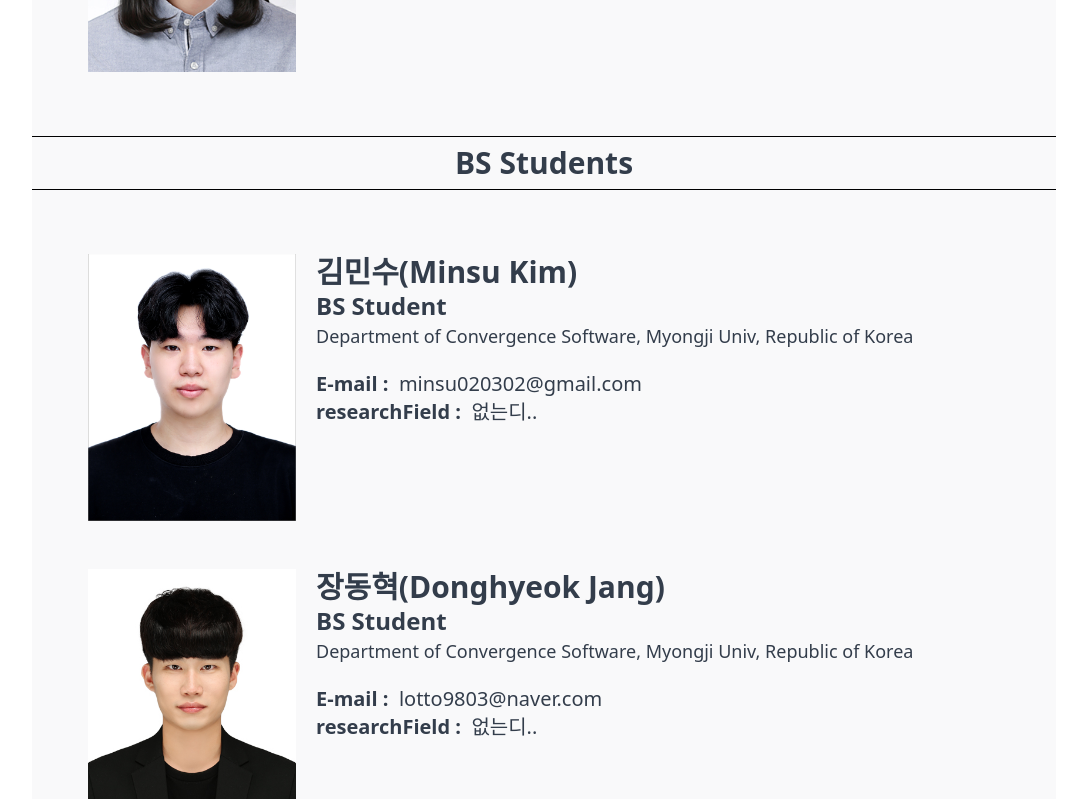
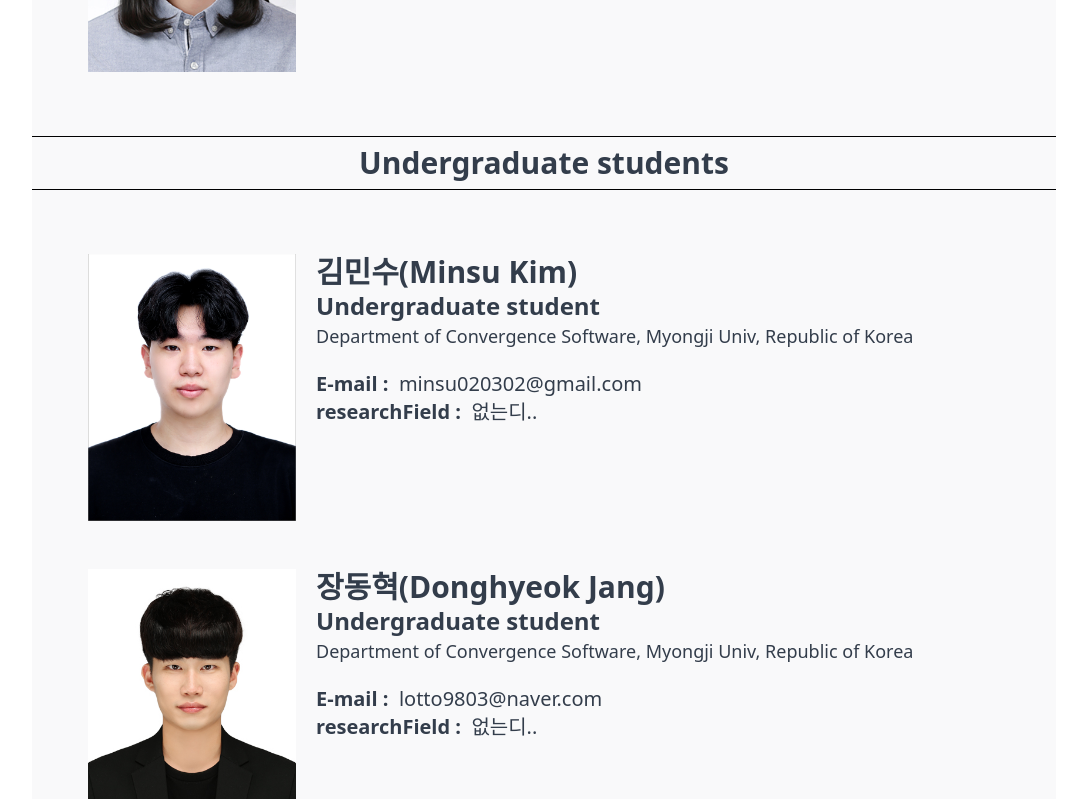
Before and after one commit to UXMUnderGraduate/UXM-Lab-FE, a Next.js app in the folder Next_v1/: page /members in a window 1280 px wide. Shown: the part 2340-3139 px from the top of the page, without its empty margins (96-1183 px from the left). Built offline with nearby package versions, Linux system fonts and the light colour scheme.

Commit message:
Refactor : BS -> Undergraduate

```diff
--- a/Next_v1/src/components/members/CardList.tsx
+++ b/Next_v1/src/components/members/CardList.tsx
@@ -47,7 +47,7 @@ const dummy = [
     isAlumni: false,
     researchField: '없는디..', //연구분야
     email: 'minsu020302@gmail.com',
-    degree: 'BS Student',
+    degree: 'Undergraduate student',
     img: '/images/minsu.jpg',
   },
   {
@@ -58,7 +58,7 @@ const dummy = [
     isAlumni: false,
     researchField: '없는디..', //연구분야
     email: 'lotto9803@naver.com',
-    degree: 'BS Student',
+    degree: 'Undergraduate student',
     img: '/images/donghyeok.jpeg',
   },
   {
@@ -69,7 +69,7 @@ const dummy = [
     isAlumni: false,
     researchField: '없는디..', //연구분야
     email: 'sooooooohyeon5@naver.com',
-    degree: 'BS Student',
+    degree: 'Undergraduate student',
     img: '/images/sohyeon.jpeg',
   },
   {
@@ -80,7 +80,7 @@ const dummy = [
     isAlumni: false,
     researchField: '없는디..', //연구분야
     email: 'rldndco@mju.ac.kr',
-    degree: 'BS Student',
+    degree: 'Undergraduate student',
     img: '/images/giwoong.jpeg',
   },
   {
@@ -91,7 +91,7 @@ const dummy = [
     isAlumni: false,
     researchField: '없는디..', //연구분야
     email: 'hsj106@mju.ac.kr',
-    degree: 'BS Student',
+    degree: 'Undergraduate student',
     img: '/images/seonjae.jpg',
   },
   {
@@ -113,7 +113,7 @@ const dummy = [
     isAlumni: false,
     researchField: '없는디..', //연구분야
     email: 'dudghks021121@gmail.com',
-    degree: 'BS Student',
+    degree: 'Undergraduate student',
     img: '/images/younhwan.jpeg',
   },
   {
@@ -124,7 +124,7 @@ const dummy = [
     isAlumni: true,
     researchField: '없는디..', //연구분야
     email: 'djyou128@gmail.com',
-    degree: 'BS Student',
+    degree: 'Undergraduate student',
     img: '/images/dojin.jpeg',
     companyAndDepartment: 'VCNC backend Developor',
   },
@@ -136,24 +136,24 @@ const dummy = [
     isAlumni: true,
     researchField: '없는디..', //연구분야
     email: 'test@test.com',
-    degree: 'BS Student',
+    degree: 'Undergraduate student',
     img: '',
     companyAndDepartment: 'VCNC backend Developor',
   },
 ];
 
 const CardList: React.FC = () => {
-  const BSList = filteredList(dummy, ['Advisor', 'MS Student', 'Ph.D. Student', 'Ph.D. Candidate'], true);
+  const UGList = filteredList(dummy, ['Advisor', 'MS Student', 'Ph.D. Student', 'Ph.D. Candidate'], true);
 
-  const MSList = filteredList(dummy, ['Advisor', 'BS Student', 'Ph.D. Student', 'Ph.D. Candidate'], true);
+  const MSList = filteredList(dummy, ['Advisor', 'Undergraduate student', 'Ph.D. Student', 'Ph.D. Candidate'], true);
 
-  const Ph_D_C_List = filteredList(dummy, ['Advisor', 'BS Student', 'MS Student', 'Ph.D. Student'], true);
+  const Ph_D_C_List = filteredList(dummy, ['Advisor', 'Undergraduate student', 'MS Student', 'Ph.D. Student'], true);
 
-  const Ph_D_S_List = filteredList(dummy, ['Advisor', 'BS Student', 'MS Student', 'Ph.D. Candidate'], true);
+  const Ph_D_S_List = filteredList(dummy, ['Advisor', 'Undergraduate student', 'MS Student', 'Ph.D. Candidate'], true);
 
   const alumniList = filteredList(dummy, [], false);
 
-  console.log(BSList);
+  console.log(UGList);
   return (
     <div className="w-full text-center">
       <TitleHorizon>Professor</TitleHorizon>
@@ -202,16 +202,16 @@ const CardList: React.FC = () => {
             />
           );
         })}
-      <TitleHorizon>BS Students</TitleHorizon>
-      {BSList &&
-        BSList.map((data) => {
+      <TitleHorizon>Undergraduate students</TitleHorizon>
+      {UGList &&
+        UGList.map((data) => {
           return (
             <CardItemv2
               key={data.id}
               nameKr={data.nameKr}
               nameEn={data.nameEn}
               img={data.img}
-              position={'BS Student'}
+              position={'Undergraduate student'}
               researchField={data.researchField}
               email={data.email}
               affiliation={data.affiliation}
```
